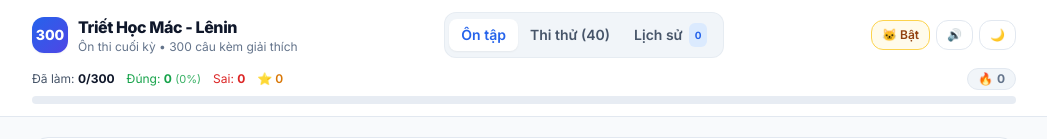
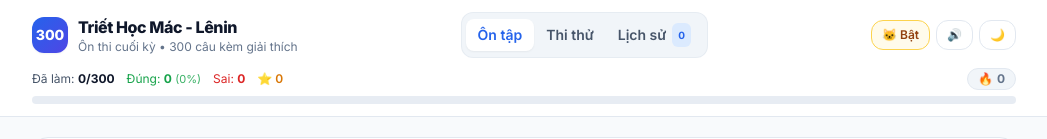
Before and after one commit to hwngnguyxn7k/ontap, a plain HTML site: page index.html in a window 1280 px wide. Shown: the top 139 px of the page, without its empty margins (116-1163 px from the left). Drawn offline with nearby package versions, Linux system fonts and the light colour scheme.

Commit message:
Remove the number from 'Thi thử' button label

```diff
--- a/index.html
+++ b/index.html
@@ -157,7 +157,7 @@
           </button>
           <button id="tab-exam" type="button" onclick="switchMode('exam')"
             class="px-3 py-1.5 text-xs sm:text-sm font-semibold rounded-lg transition-all text-slate-600 dark:text-slate-300 hover:text-[#0f172a] dark:hover:text-white">
-            Thi thử (40)
+            Thi thử
           </button>
           <button id="tab-history" type="button" onclick="switchMode('history')"
             class="px-3 py-1.5 text-xs sm:text-sm font-semibold rounded-lg transition-all text-slate-600 dark:text-slate-300 hover:text-[#0f172a] dark:hover:text-white inline-flex items-center gap-1.5">
```
